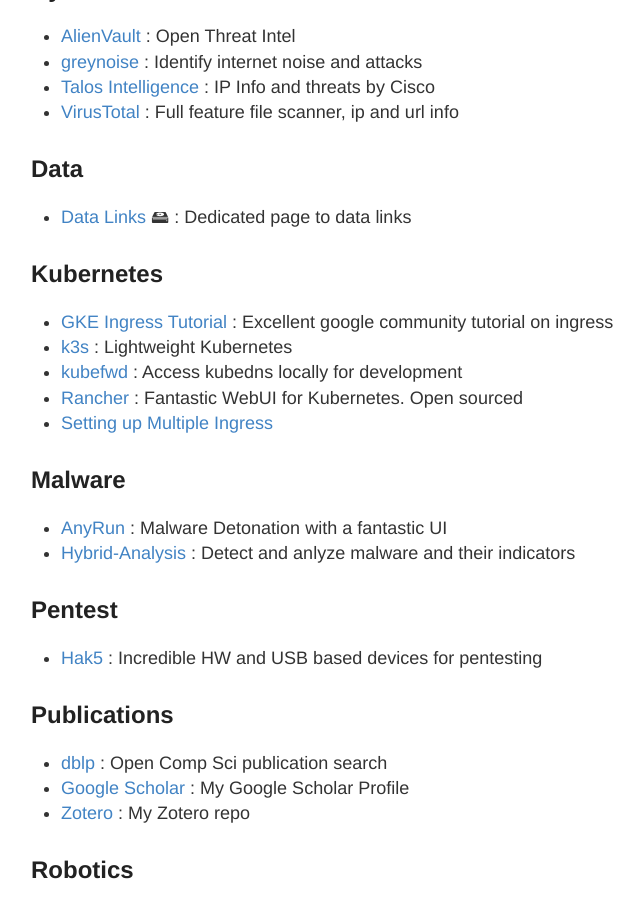
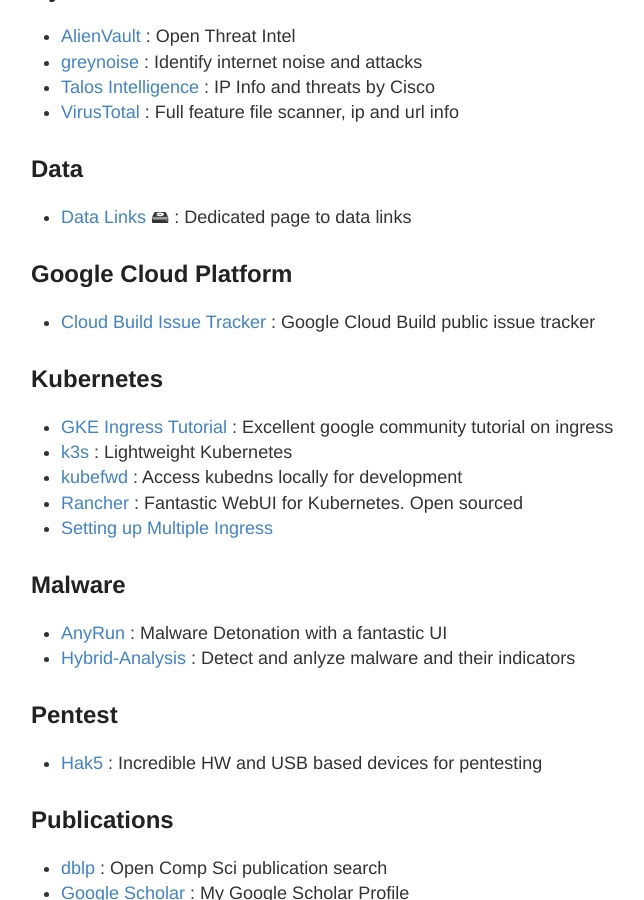
Before and after one commit to stevehenderson/stevehenderson.github.io, a Jekyll site: the page built from links.md, in a window 1280 px wide and 900 px high, scrolled down 809 px. Shown: the whole window, without its empty margins (249-893 px from the left). Built offline with Jekyll 4.4.1, drawn with Linux system fonts in a browser that asks for light colours.

Commit message:
Update links.md

```diff
--- a/links.md
+++ b/links.md
@@ -36,6 +36,11 @@
 
    * [Data Links](http://stevehenderson.github.io/data/) 🖴 : Dedicated page to data links
 
+
+## Google Cloud Platform
+
+   * [Cloud Build Issue Tracker](https://issuetracker.google.com/savedsearches/6305393) : Google Cloud Build public issue tracker
+
 ## Kubernetes
 
    * [GKE Ingress Tutorial](https://cloud.google.com/community/tutorials/nginx-ingress-gke) : Excellent google community tutorial on ingress
```
